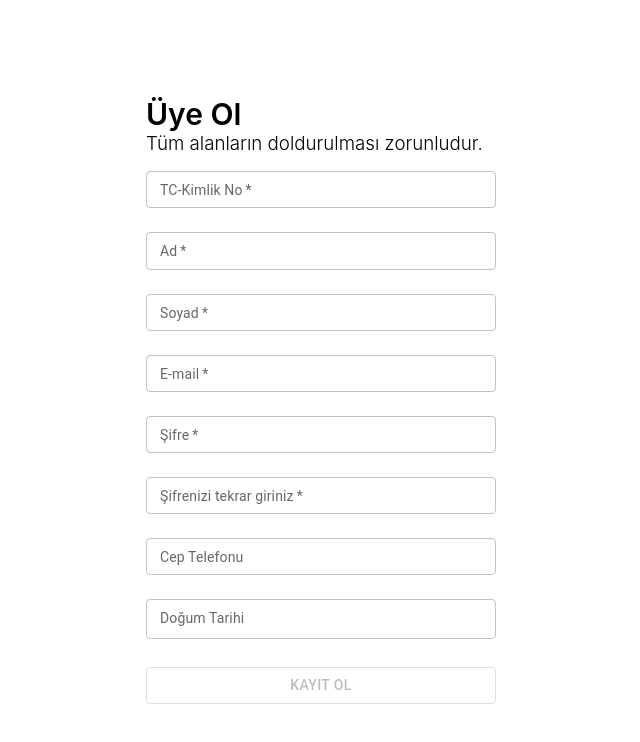
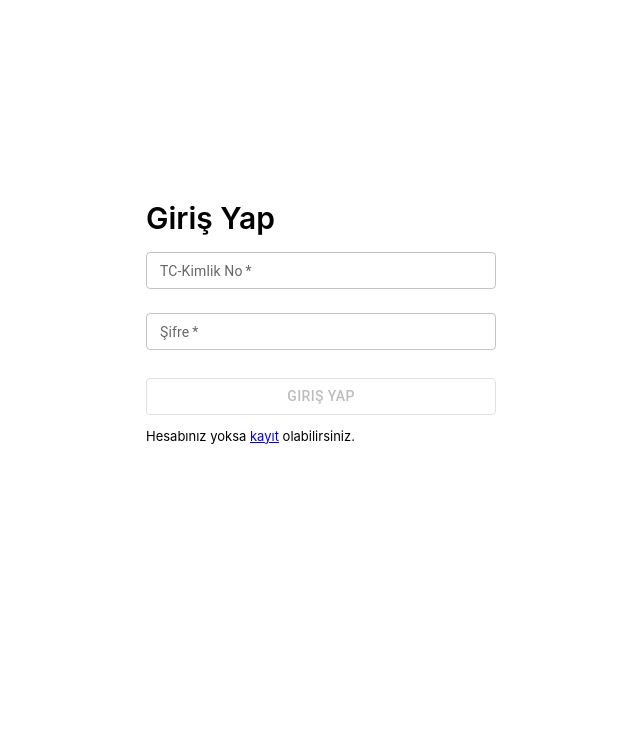
Before and after one commit to emincingoz/Alzheimer-Diagnosis-App, a React (Create React App) app in the folder alzheimer-diagnosis-ui/: page /login in a window 1280 px wide. Shown: the top 742 px of the page, without its empty margins (46-686 px from the left). Built offline with nearby package versions, Linux system fonts and the light colour scheme.

Commit message:
login ui

```diff
--- a/alzheimer-diagnosis-ui/package.json
+++ b/alzheimer-diagnosis-ui/package.json
@@ -22,6 +22,7 @@
     "react-datepicker": "^4.8.0",
     "react-dom": "^18.2.0",
     "react-input-mask": "^2.0.4",
+    "react-router-dom": "^6.4.2",
     "react-scripts": "5.0.1",
     "web-vitals": "^2.1.4"
   },
--- a/alzheimer-diagnosis-ui/src/App.js
+++ b/alzheimer-diagnosis-ui/src/App.js
@@ -1,12 +1,21 @@
 import "./App.css";
 import Login from "./features/login/Login";
 import Register from "./features/register/Register";
+import Home from "./features/home/Home";
+import { BrowserRouter, Routes, Route, Navigate } from "react-router-dom";
 
 function App() {
   return (
-    <div className="App">
-      <Register />
-    </div>
+    <main className="App">
+      <BrowserRouter>
+        <Routes>
+          <Route path="/" element={<Navigate to="/login" />}></Route>
+          <Route exact path="/login" element={<Login />}></Route>
+          <Route exact path="/register" element={<Register />}></Route>
+          <Route exact path="/home" element={<Home />}></Route>
+        </Routes>
+      </BrowserRouter>
+    </main>
   );
 }
 
--- a/alzheimer-diagnosis-ui/src/features/register/CustomTextField.jsx
+++ b/alzheimer-diagnosis-ui/src/components/CustomTextField.jsx
@@ -1,7 +1,7 @@
 import { faInfoCircle } from "@fortawesome/free-solid-svg-icons";
 import { FontAwesomeIcon } from "@fortawesome/react-fontawesome";
 import { TextField } from "@mui/material";
-import "./Register.css";
+import "../styles/Register.css";
 
 const CustomTextField = (props) => {
   // id
--- /dev/null
+++ b/alzheimer-diagnosis-ui/src/features/home/Home.jsx
@@ -0,0 +1,5 @@
+const Home = () => {
+  return <div>Hello Worldsssd</div>;
+};
+
+export default Home;
--- a/alzheimer-diagnosis-ui/src/features/login/Login.jsx
+++ b/alzheimer-diagnosis-ui/src/features/login/Login.jsx
@@ -1,7 +1,156 @@
-import React from "react";
+import { useRef, useState, useEffect } from "react";
+import { Button, TextField, Snackbar, Alert } from "@mui/material";
+import CustomTextField from "../../components/CustomTextField";
+import axios from "../../services/axios";
+import { Link } from "react-router-dom";
+import { useNavigate } from "react-router-dom";
 
-function Login() {
-  return <div>Hello World</div>;
-}
+const BASE_URL = "/api/user";
+const LOGIN_URL = BASE_URL + "/login";
+
+const PWD_REGEX = /^(?=.*[a-z])(?=.*[A-Z])(?=.*[0-9]).{6,24}$/;
+const TCNO_REGEX = /^[1-9]{1}[0-9]{9}[02468]{1}$/;
+
+const Login = () => {
+  // Tc No
+  const [tckn, setTckn] = useState("");
+  const [validTckn, setValidTckn] = useState(false);
+  const [tcknFocus, setTcknFocus] = useState(false);
+
+  // Password
+  const [password, setPassword] = useState("");
+  const [validPassword, setValidPassword] = useState(false);
+  const [passwordFocus, setPasswordFocus] = useState(false);
+
+  const navigate = useNavigate();
+
+  const [snackbar, setSnackbar] = useState({
+    open: false,
+    vertical: "top",
+    horizontal: "center",
+    message: "",
+    status: "error",
+  });
+
+  const { vertical, horizontal, open } = snackbar;
+
+  const handleSnackbarClose = () => {
+    setSnackbar({ open: false, vertical: "top", horizontal: "center" });
+  };
+
+  const handleLogin = async (e) => {
+    console.log(password);
+    console.log(tckn);
+
+    const resultTckn = TCNO_REGEX.test(tckn);
+    const resultPassword = PWD_REGEX.test(password);
+
+    console.log(resultTckn);
+    console.log(resultPassword);
+
+    if (!(resultPassword && resultTckn)) {
+      setSnackbar({
+        open: true,
+        vertical: "top",
+        horizontal: "right",
+        message: "Kullanıcı Bilgileri Hatalı. Tekrar Giriniz.",
+        status: "error",
+      });
+      return;
+    }
+
+    try {
+      const response = await axios.post(
+        LOGIN_URL,
+        JSON.stringify({
+          password: password,
+          tckn: tckn,
+        }),
+        {
+          headers: { "Content-Type": "application/json" },
+          withCredentials: false,
+        }
+      );
+
+      // Navigate to home page if login is successfull
+      navigate("/home");
+    } catch (e) {
+      if (e.response?.status === 409) {
+        setSnackbar({
+          open: true,
+          vertical: "top",
+          horizontal: "right",
+          message: "Kullanıcı zaten kayıtlı",
+          status: "error",
+        });
+      } else {
+        setSnackbar({
+          open: true,
+          vertical: "top",
+          horizontal: "right",
+          message: "Kullanıcı Bilgileri Hatalı. Tekrar Giriniz.",
+          status: "error",
+        });
+      }
+    }
+  };
+
+  return (
+    <section>
+      <h1>Giriş Yap</h1>
+
+      <CustomTextField
+        id="tckno"
+        label="TC-Kimlik No"
+        setState={setTckn}
+        setFocus={setTcknFocus}
+        validProp={validTckn}
+        focusProp={tcknFocus}
+        //helperText=" Gerçek bir Tc-Kimlik numarası girmelisiniz"
+      />
+
+      <CustomTextField
+        id="password"
+        label="Şifre"
+        setState={setPassword}
+        setFocus={setPasswordFocus}
+        validProp={validPassword}
+        focusProp={passwordFocus}
+        //helperText=" Şifre en az 6 karakterli olmalı"
+        type="password"
+      />
+
+      <br></br>
+      <Button
+        className="signUpButton"
+        disabled={tckn === "" || password === "" ? true : false}
+        variant="outlined"
+        onClick={handleLogin}
+      >
+        Giriş Yap
+      </Button>
+
+      <p style={{ fontSize: 13 }}>
+        Hesabınız yoksa <Link to="/register">kayıt</Link> olabilirsiniz.
+      </p>
+
+      <Snackbar
+        open={open}
+        autoHideDuration={6000}
+        onClose={handleSnackbarClose}
+        anchorOrigin={{ vertical, horizontal }}
+        key={vertical + horizontal}
+      >
+        <Alert
+          onClose={handleSnackbarClose}
+          severity={snackbar.status}
+          sx={{ width: "100%" }}
+        >
+          {snackbar.message}
+        </Alert>
+      </Snackbar>
+    </section>
+  );
+};
 
 export default Login;
--- a/alzheimer-diagnosis-ui/src/features/register/Register.jsx
+++ b/alzheimer-diagnosis-ui/src/features/register/Register.jsx
@@ -3,12 +3,13 @@ import { Button, TextField, Snackbar, Alert } from "@mui/material";
 import { faInfoCircle } from "@fortawesome/free-solid-svg-icons";
 import { FontAwesomeIcon } from "@fortawesome/react-fontawesome";
 import InputMask from "react-input-mask";
-import "./Register.css";
-import CustomTextField from "./CustomTextField";
+import "../../styles/Register.css";
+import CustomTextField from "../../components/CustomTextField";
 import { LocalizationProvider } from "@mui/x-date-pickers";
 import { AdapterDayjs } from "@mui/x-date-pickers/AdapterDayjs";
 import { DatePicker } from "@mui/x-date-pickers/DatePicker";
 import axios from "../../services/axios";
+import { Link } from "react-router-dom";
 
 //const PWD_REGEX = /^(?=.*[a-z])(?=.*[A-Z])(?=.*[0-9])(?=.*[!@#$%]).{8,24}$/;
 const PWD_REGEX = /^(?=.*[a-z])(?=.*[A-Z])(?=.*[0-9]).{6,24}$/;
@@ -290,6 +291,10 @@ const Register = () => {
         Kayıt Ol
       </Button>
 
+      <p style={{ fontSize: 13 }}>
+        Hesabınız varsa <Link to="/login">giriş</Link> yapınız
+      </p>
+
       <Snackbar
         open={open}
         autoHideDuration={6000}
--- a/alzheimer-diagnosis-ui/src/features/register/Register.css
+++ b/alzheimer-diagnosis-ui/src/styles/Register.css
@@ -6,7 +6,7 @@ section {
     flex-direction: column;
     justify-content: flex-start;
     padding: 1rem;
-    margin: 2rem 11rem;
+    margin: 0.5rem 11rem;
     background-color: white;
     align-items: flex-start;
 }
```
Also changed, not shown: 1 other file (tests, documents, lock files or other folders).
